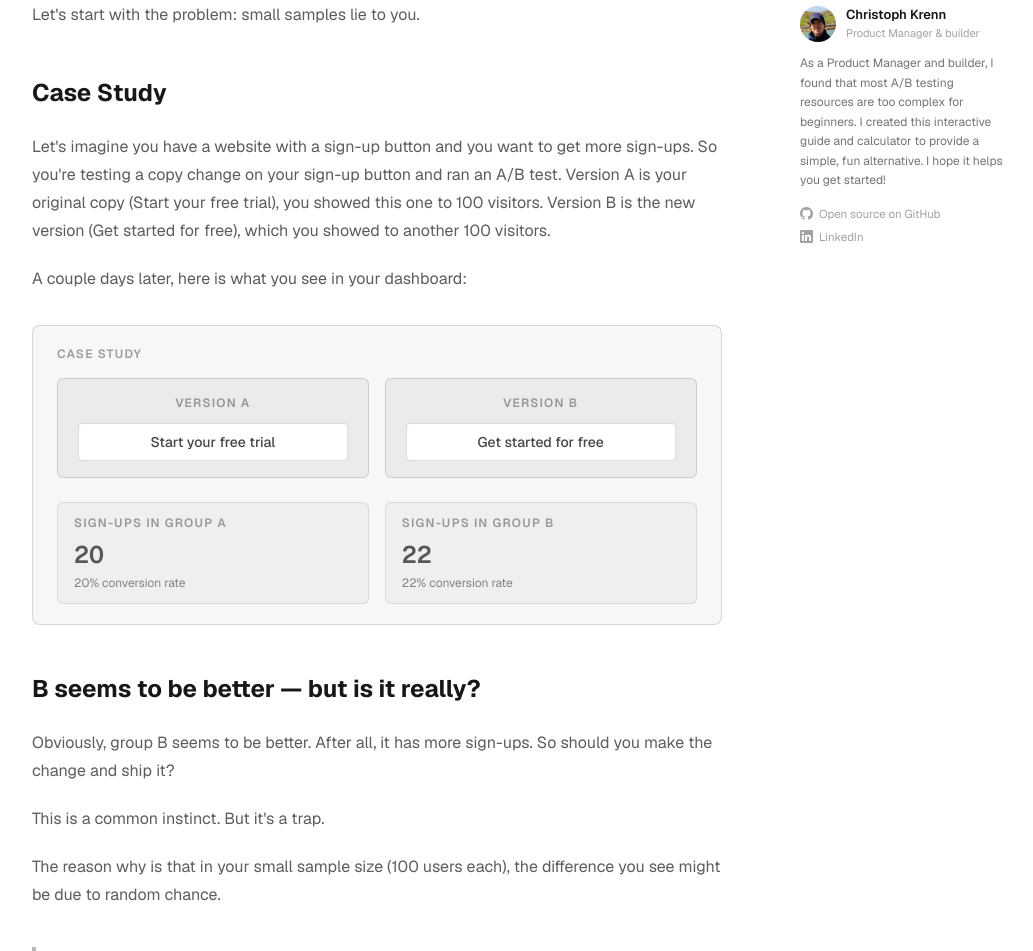
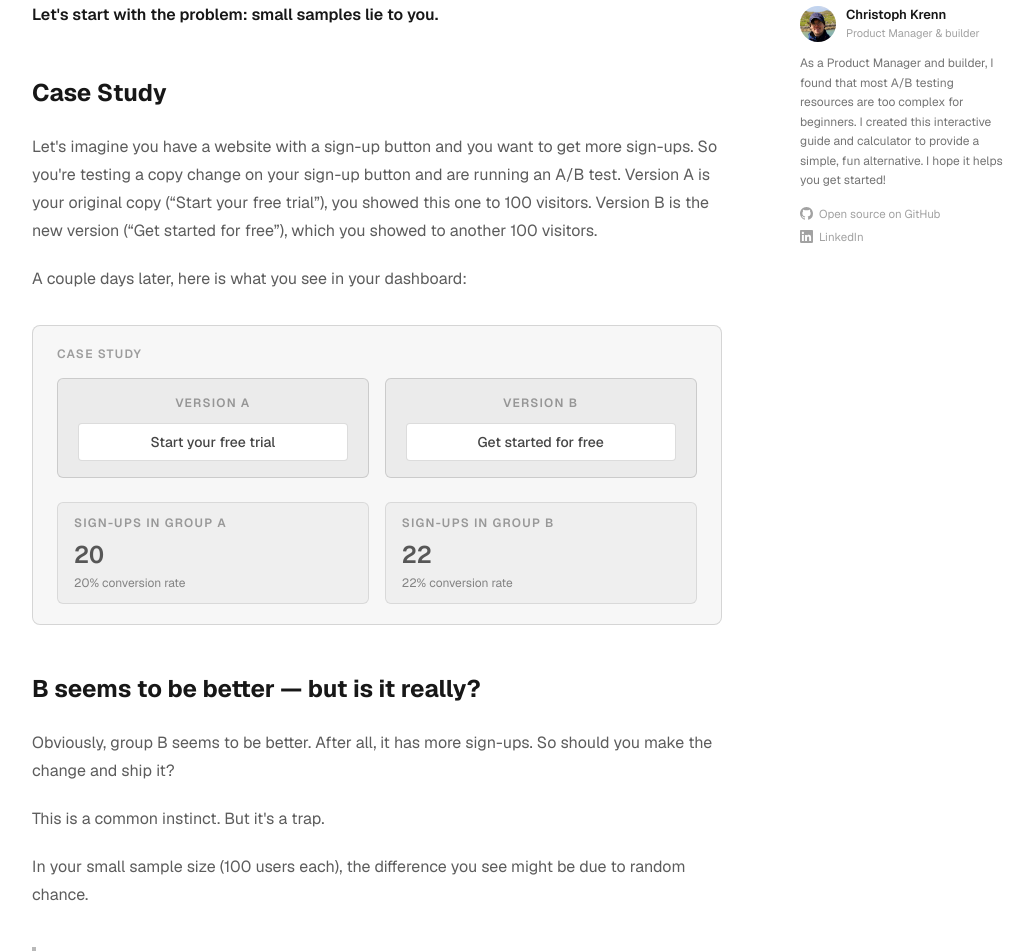
Before and after one commit to codedebugrepeat/ab-test-guide, a Next.js app: page /why-small-samples-lie in a window 1280 px wide. Shown: the part 380-1331 px from the top of the page, without its empty margins (120-1153 px from the left). Built offline with nearby package versions, Linux system fonts and the light colour scheme.

Commit message:
Small copy changes on page 1

```diff
--- a/app/why-small-samples-lie/page.tsx
+++ b/app/why-small-samples-lie/page.tsx
@@ -51,12 +51,12 @@ export default function Section1Page() {
           By the end, you&apos;ll master the three levers that matter — baseline, expected lift, and confidence — so you can find exactly how many visitors you need to run a test you can trust.
         </p>
 
-        <p>Let&apos;s start with the problem: small samples lie to you.</p>
+        <p><strong>Let&apos;s start with the problem: small samples lie to you.</strong></p>
 
         <h2>Case Study</h2>
 
         <p>
-          Let's imagine you have a website with a sign-up button and you want to get more sign-ups. So you're testing a copy change on your sign-up button and ran an A/B test. Version A is your original copy (Start your free trial), you showed this one to 100 visitors. Version B is the new version (Get started for free), which you showed to another 100 visitors.
+          Let's imagine you have a website with a sign-up button and you want to get more sign-ups. So you're testing a copy change on your sign-up button and are running an A/B test. Version A is your original copy (&ldquo;Start your free trial&rdquo;), you showed this one to 100 visitors. Version B is the new version (&ldquo;Get started for free&rdquo;), which you showed to another 100 visitors.
         </p>
 
         <p>A couple days later, here is what you see in your dashboard:</p>
@@ -75,7 +75,7 @@ export default function Section1Page() {
           This is a common instinct. But it&apos;s a trap.
         </p>
 
-        <p>The reason why is that in your small sample size (100 users each), the difference you see might be due to random chance.</p>
+        <p>In your small sample size (100 users each), the difference you see might be due to random chance.</p>
 
         <Quote>
           At {CASE_STUDY_VISITORS} visitors per group, even two <em>identical</em> versions would
@@ -91,7 +91,7 @@ export default function Section1Page() {
 
           So the jar&apos;s true rate of green marbles is {aPercent}%.
 
-          We can&apos;t see inside the jar, but we can draw samples from it. We draw a handful of marbles and count how many are green. That gives us an estimate of the true rate in the jar. If we draw enough samples, we can get a good picture of what the jar looks like on the inside.
+          We can&apos;t see inside the jar, but we can draw samples from it. We draw a handful of marbles and count how many are green. That gives us an estimate of the true rate of green marbles in the jar. If we draw enough samples, we can get a good picture of what the jar looks like on the inside.
 
           Now, in reality we wouldn&apos;t know what the exact true rate is, but let's pretend we do.
         </p>
@@ -136,7 +136,7 @@ export default function Section1Page() {
         <p>On average, you&apos;d expect 2 green marbles in each sample of 10. But sometimes you get 0, sometimes 1, and sometimes 3 or more. On average, you get two. The more samples you draw, the closer your average will be to the true rate.</p>
 
         <p>
-          In our A/B test, the same thing happened. We had {CASE_STUDY_VISITORS} visitors per group, not 10 (so 10 times more). Stil, getting {CASE_STUDY_A_SIGNUPS} on one "draw" and {CASE_STUDY_B_SIGNUPS} on another is highly likely. The difference is so small, that it could easily be produced by sampling error alone. Even if there was no real difference in how visitors respond to the two button versions.
+          In our A/B test, the same thing happened. We had {CASE_STUDY_VISITORS} visitors per group, not 10 (so 10 times more). Still, getting {CASE_STUDY_A_SIGNUPS} on one "draw" and {CASE_STUDY_B_SIGNUPS} on another is highly likely. The difference is so small, that it could easily be produced by sampling error alone. Even if there was no real difference in how visitors respond to the two button versions.
         </p>
         <p>
           Small samples are wobbly, large samples are more stable. If you take samples of 10 people and measure their size, a sample that was drawn from a basketball team might show that 9/10 people are extremely tall.
@@ -156,6 +156,8 @@ export default function Section1Page() {
           shape fills in.
         </p>
 
+        <p>What do you think the shape will be? (Draw 10 or 100 samples to see it appear faster)</p>
+
         <div className="not-prose mt-6">
           <WidgetFrame>
             <SamplingDistributionBuilder />
@@ -169,6 +171,10 @@ export default function Section1Page() {
           results cluster around the jar&apos;s{" "}
           <SideRemark term="true rate" /> and thin out toward the extremes.
         </p>
+
+        <p>We can use this knowledge to make better decisions about our A/B tests. Some results will be rather rare, so that we can be confident they're not due to chance.</p>
+
+        <p>The rest of this guide will show you how to apply these principles to real-world A/B testing scenarios. Ready to learn more? →</p>
       </div>
 
       <SectionFooter
```
